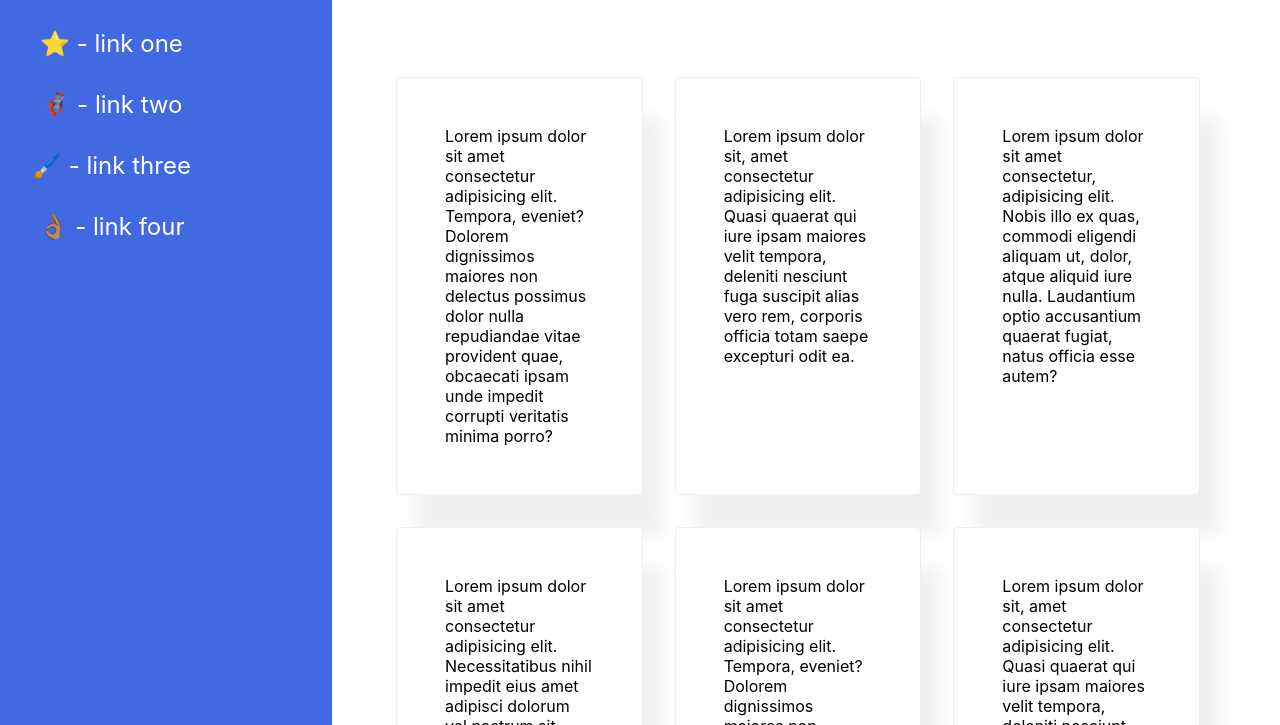
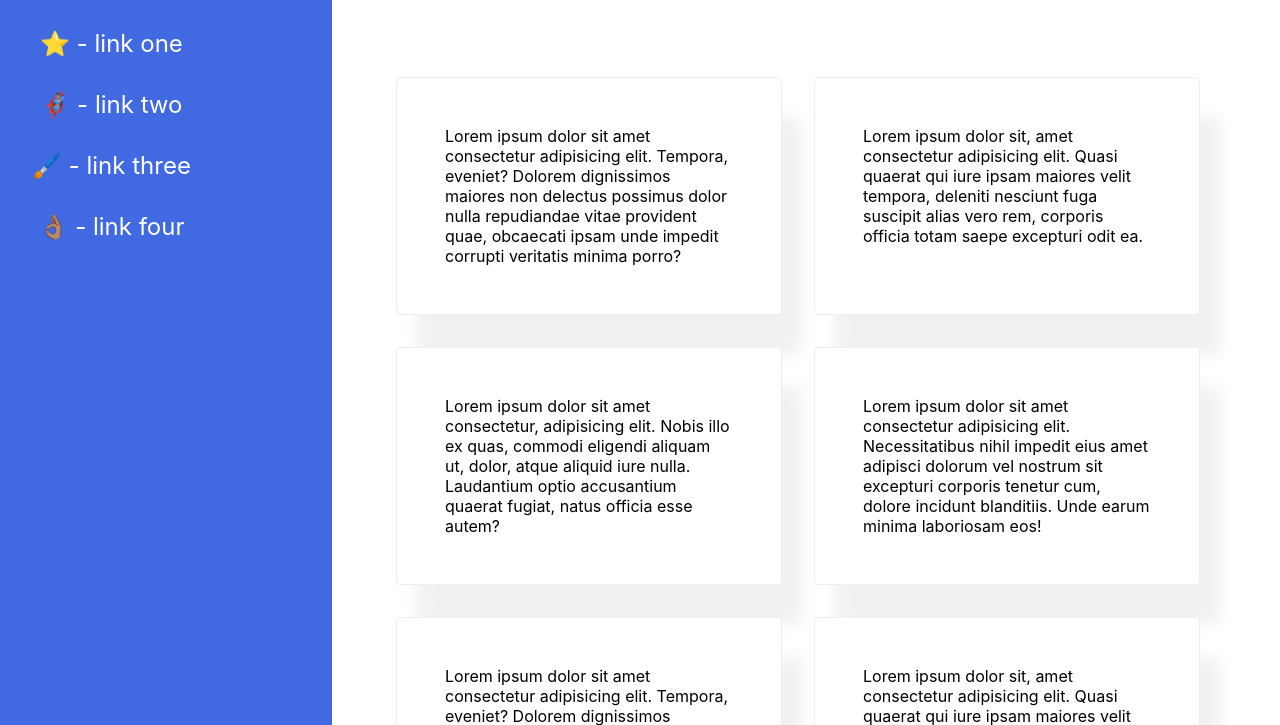
Before and after one commit to Danilo-comi/odin-exercis, a plain HTML site: page index5.html in a window 1280 px wide. Shown: the part 75-800 px from the top of the page. Drawn offline with Linux system fonts and the light colour scheme.

Commit message:
aggior. esercizio 7

```diff
--- a/style5.css
+++ b/style5.css
@@ -71,14 +71,16 @@ a {
 }
 
 .content {
-  display: grid;
-  grid-template-columns: repeat(3, 1fr);
+  display: flex;
+  flex-wrap: wrap;
   padding: 48px;
   box-sizing: border-box;
 }
 
 .card {
-    padding: 48px;
+    flex: 1 1 calc(33.333% - 16px);
+    box-sizing: border-box;
+  padding: 48px;
   background: white;
   border: 1px solid #eee;
   box-shadow: 20px 40px 16px rgba(0, 0, 0, 0.06);
```
